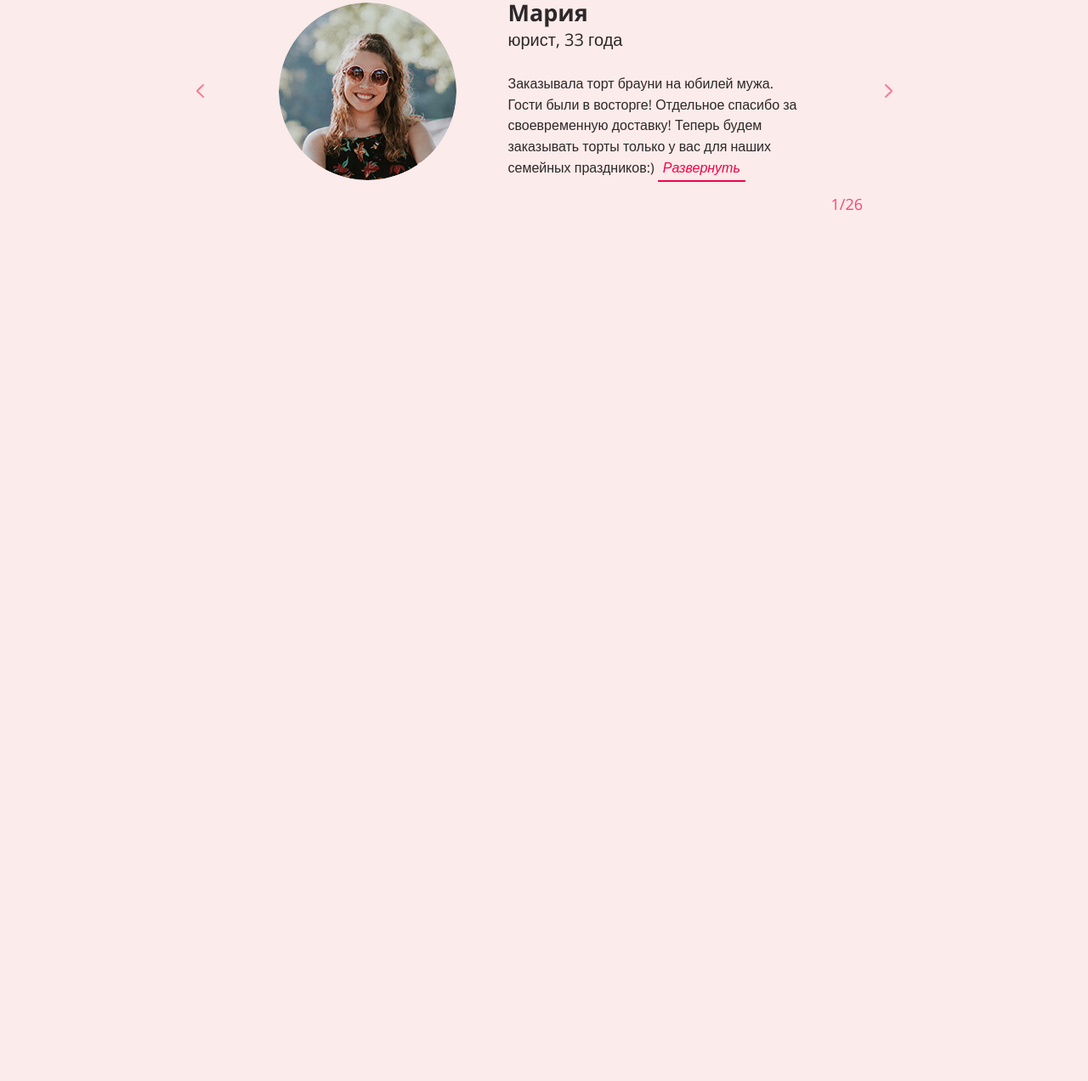
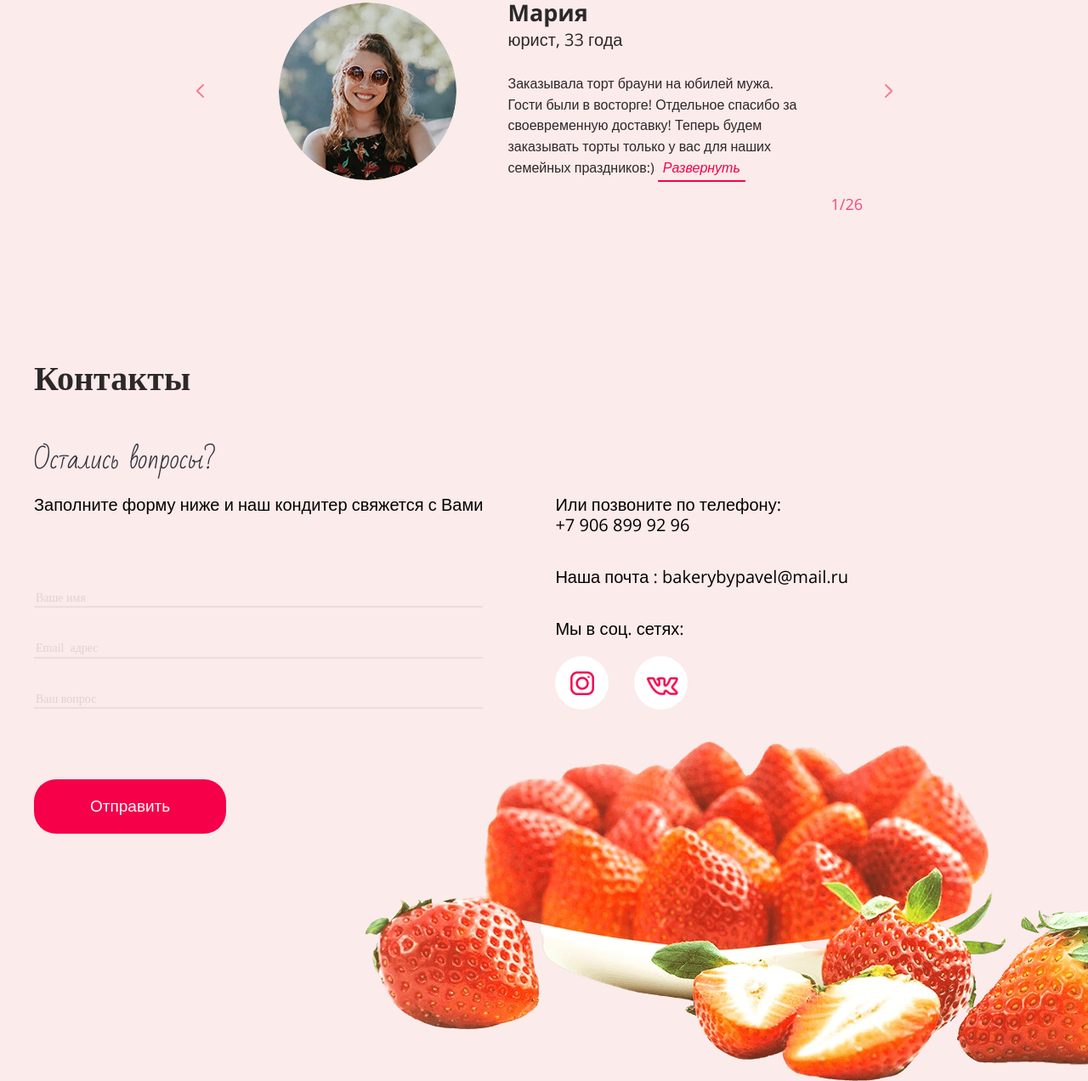
Before and after one commit to javohir1993/cakes-website, a plain HTML site: page index.html in a window 1280 px wide. Shown: the part 1238-2510 px from the top of the page at 85% size. Before the commit the page ends 1566 px from the top, so only its background shows below. Drawn offline with Linux system fonts and the light colour scheme; files that its build step writes are made by us from their sources.

Commit message:
Add contacts section

```diff
--- a/css/styles.css
+++ b/css/styles.css
@@ -76,6 +76,7 @@ body {
   display: inline-block;
   padding: 21px 66px;
   border-radius: 26px;
+  border: none;
   background-color: #f50049;
   color: #ffffff;
   font-size: 13px;
@@ -107,6 +108,9 @@ img {
   margin-left: auto;
   margin-right: auto;
 }
+
+
+/* HEADER */
 
 .site-header {
   padding-top: 60px;
@@ -171,6 +175,9 @@ img {
   line-height: 39.53px;
   text-decoration: none;
 }
+
+
+/* HERO */
 
 .hero {
   padding-top: 105px;
@@ -247,6 +254,9 @@ img {
   background-image: url("../img/delivery-icon.png");
 }
 
+
+/* DEMO */
+
 .demo {
   padding-top: 50px;
   padding-bottom: 55px;
@@ -261,6 +271,9 @@ img {
   font-weight: 700;
   line-height: 65.96px;
 }
+
+
+/* REVIEWS */
 
 .reviews {
   padding-top: 115px;
@@ -370,6 +383,127 @@ img {
 }
 
 
+/* CONTACTS */
+
+.contacts {
+  padding-top: 82px;
+  padding-bottom: 300px;
+  background-image: url("../img/contacts-bg.png");
+  background-repeat: no-repeat;
+  background-position: calc(50% + 240px) bottom;
+}
+
+.contacts__title {
+  margin: 0;
+  margin-bottom: 42px;
+  color: #2d2829;
+  font-family: "Playfair Display";
+  font-size: 40px;
+  font-weight: 700;
+  line-height: 65.96px;
+}
+
+.contacts__text {
+  margin: 0;
+  margin-bottom: 19px;
+  font-family: "Bad Script";
+  color: #32313d;
+  font-size: 30px;
+  font-weight: 400;
+}
+
+.contacts__inner {
+  display: flex;
+  flex-wrap: wrap;
+}
+
+.contacts__form {
+  display: inline-flex;
+  flex-direction: column;
+  align-items: start;
+  margin-right: 85px;
+}
+
+.contacts__form-text {
+  margin: 0;
+  margin-bottom: 50px;
+  color: #000000;
+  font-size: 20px;
+  font-weight: 400;
+  line-height: 24px;
+}
+
+.contacts__form-input {
+  width: 100%;
+  padding-top: 40px;
+  border: none;
+  border-bottom: 2px solid rgba(0, 0, 0, 0.3);
+  background-color: transparent;
+  opacity: 0.2;
+  color: #000000;
+  font-family: Circe;
+  font-size: 14px;
+  font-weight: 400;
+}
+
+.contacts__form-button {
+  margin-top: 83px;
+  text-transform: capitalize;
+  color: #fefefe;
+  font-size: 19px;
+  font-weight: 400
+}
+
+.contacts__footer-item {
+  display: block;
+  margin-bottom: 37px;
+  color: #000000;
+  font-size: 20px;
+  font-weight: 400;
+  line-height: 24px;
+  text-decoration: none;
+}
+
+.contacts__socials-heading {
+  color: #000000;
+  font-size: 20px;
+  font-weight: 400;
+  line-height: 24px;
+  text-decoration: none;
+}
+
+.contacts__socials-list {
+  display: flex;
+  margin: 0;
+  padding: 0;
+  list-style-type: none;
+}
+
+.contacts__socials-item {
+  margin-right: 30px;
+}
+
+.contacts__socials-link {
+  display: block;
+  width: 63px;
+  height: 63px;
+  border-radius: 50%;
+  background-color: #fff;
+  background-repeat: no-repeat;
+  background-position: center center;
+}
+
+.instagram {
+  background-image: url("../img/instagram-icon.png");
+  background-size: 28px;
+}
+
+.vkontakte {
+  background-image: url("../img/vkontakte-icon.png");
+  background-size: 41px 29px;
+}
+
+
 
 
 
@@ -399,4 +533,12 @@ only screen and (                min-resolution: 2dppx) {
     background-image: url("../img/reviews-bg.png");
   }
 
+  .instagram {
+    background-image: url("../img/instagram-icon@2x.png");
+  }
+
+  .vkontakte {
+    background-image: url("../img/vkontakte-icon@2x.png");
+  }
+
 }
--- a/index.html
+++ b/index.html
@@ -128,6 +128,45 @@
 
     <!-- CONTACTS -->
 
+    <section class="contacts">
+      <div class="container">
+        <h2 class="contacts__title">Контакты</h2>
+        <p class="contacts__text">Остались вопросы?</p>
+
+        <div class="contacts__inner">
+          <form class="contacts__form" action="https://echoacademy.ru" method="POST">
+
+            <p class="contacts__form-text">Заполните форму ниже и наш кондитер свяжется с Вами</p>
+
+            <input class="contacts__form-input" name="name" type="text" aria-label="Your name" placeholder="Ваше имя" required>
+
+            <input class="contacts__form-input" name="email" type="email" aria-label="Email" placeholder="Email  адрес" required>
+
+            <input class="contacts__form-input" name="question" type="text" aria-label="Your question" placeholder="Ваш вопрос" required>
+
+            <button class="button contacts__form-button" type="submit">Отправить</button>
+
+          </form>
+
+          <footer class="contacts__footer">
+            <a class="contacts__footer-item" href="tel:+79068999296">Или позвоните по телефону:<br>+7 906 899 92 96</a>
+            <a class="contacts__footer-item" href="mailto:bakerybypavel@mail.ru">Наша почта : bakerybypavel@mail.ru</a>
+
+            <div class="contacts__socials">
+              <p class="contacts__socials-heading">Мы в соц. сетях:</p>
+              <ul class="contacts__socials-list">
+                <li class="contacts__socials-item">
+                  <a class="contacts__socials-link instagram" href="#" aria-label="intagram"></a>
+                </li>
+                <li class="contacts__socials-item">
+                  <a class="contacts__socials-link vkontakte" href="#" aria-label="Vkontakte"></a>
+                </li>
+              </ul>
+            </div><!-- contacts__socials -->
+          </footer><!-- contacts__footer -->
+        </div><!-- contacts__inner -->
+      </div><!-- container -->
+    </section><!-- contacts -->
 
   </main>
 
```
Also changed, not shown: img/contacts-bg.png (added), img/instagram-icon.png (added), img/vkontakte-icon.png (added).
